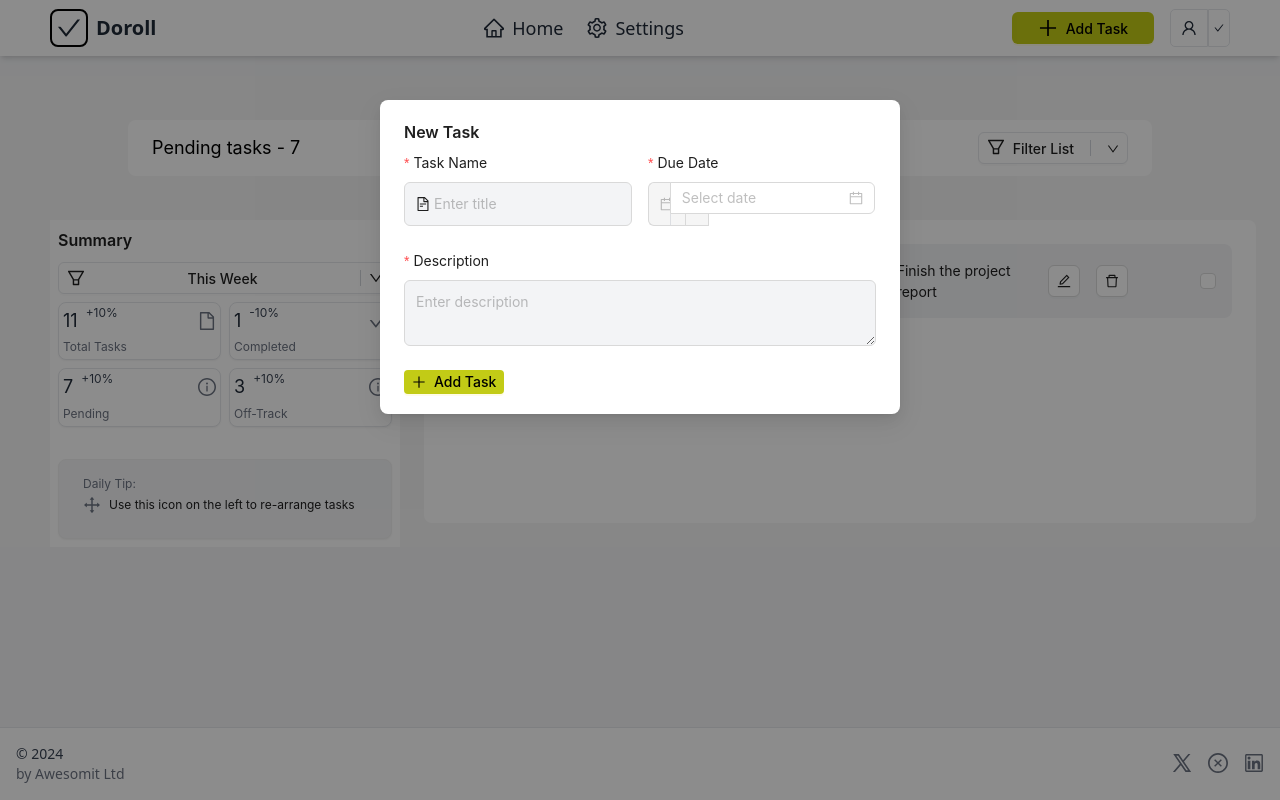
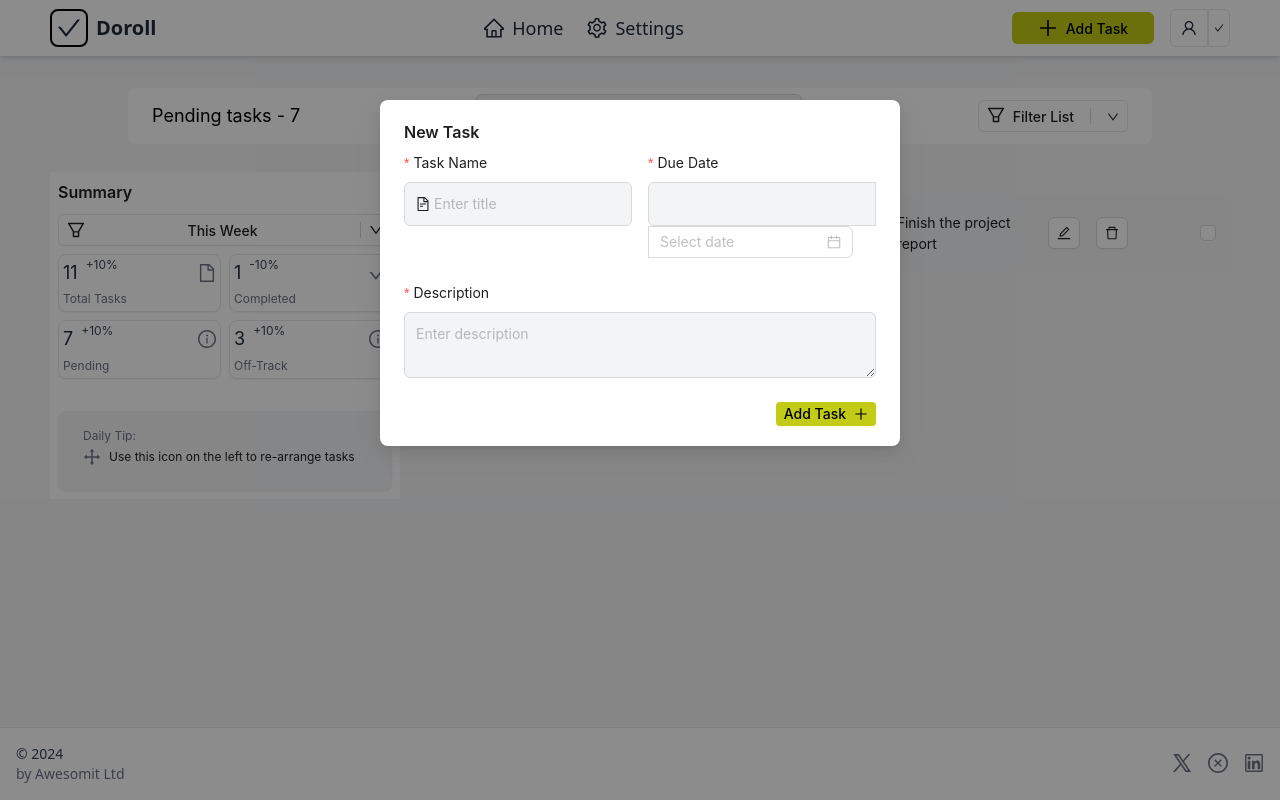
Before and after one commit to Iriboneye-Nina/Doroll-Frontend, a Next.js app: page / in a window 1280 px wide. Both pictures are taken after typing "Sample" into the empty fields and a click on the button "Add Task". Built offline with nearby package versions, Linux system fonts and the light colour scheme.

Commit message:
style-inputs

```diff
--- a/src/components/content.tsx
+++ b/src/components/content.tsx
@@ -84,8 +84,8 @@ const DashboardData = () => {
 
   return (
     <Layout>
-      <div className="p-6">
-        <div className="bg-white h-14 flex justify-between items-center px-6 py-2 rounded-lg mt-5 mx-auto max-w-screen-lg">
+      <div className="p-2">
+        <div className="bg-white h-14 flex justify-between items-center px-6 py-1 rounded-lg mt-1 mx-auto max-w-screen-lg">
           <span className="text-lg">Pending tasks - 7</span>
           <Input
             prefix={<SearchOutlined />}
@@ -221,7 +221,7 @@ const DashboardData = () => {
               padding: 24,
               marginTop: "20px",
               minHeight: 280,
-              background: colorBgContainer,
+              // background: colorBgContainer,
               borderRadius: borderRadiusLG,
             }}
           >
--- a/src/components/shared/layout/navbar.tsx
+++ b/src/components/shared/layout/navbar.tsx
@@ -164,9 +164,6 @@ const Navbar = (props: any) => {
     >
       <Input.Group compact>
         <Input
-                  style={{ width: '10%' }}
-                  addonBefore={<CalendarOutlined />}
-                  disabled
         />
         <DatePicker style={{ width: '90%' }} />
       </Input.Group>
@@ -179,10 +176,16 @@ const Navbar = (props: any) => {
    >
     <Input.TextArea placeholder="Enter description" />
   </Form.Item>
-          <Button type="primary" htmlType="submit" size="small" icon={<PlusOutlined />}>
-            Add Task
+
+  {/* Button placed on the right side below the description */}
+  <div className="flex justify-end mt-4">
+    <Button type="primary" htmlType="submit" size="small" className="flex items-center gap-2">
+      <span>Add Task</span>
+      <PlusOutlined />
     </Button>
+  </div>
 </Form>
+
       </Modal>
     </>
   );
```
Lines whose indentation alone changed are shown as unchanged.
